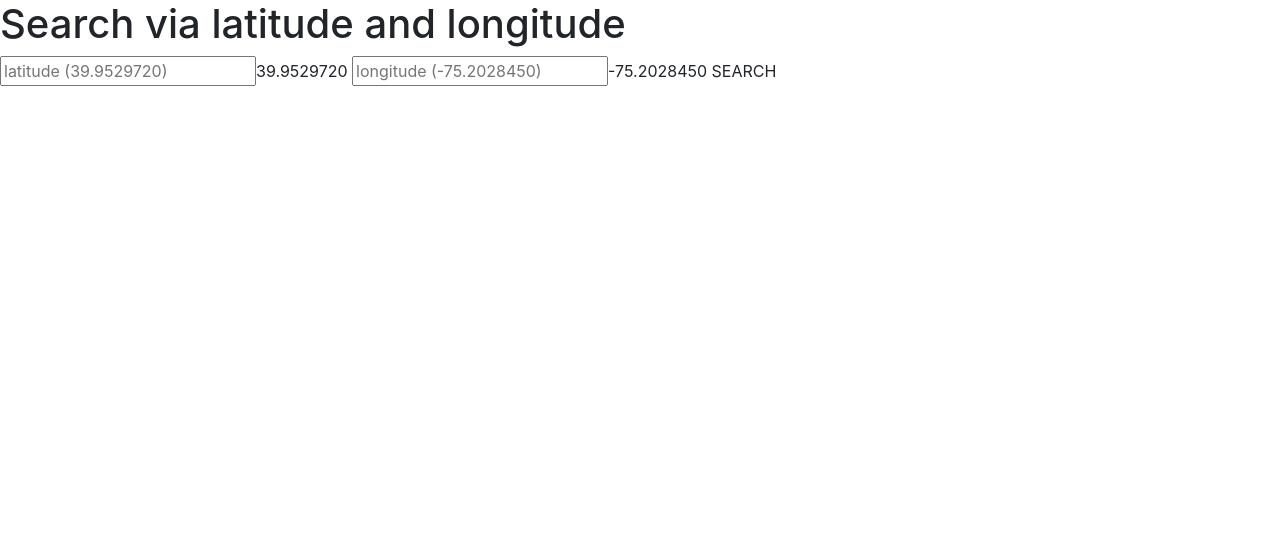
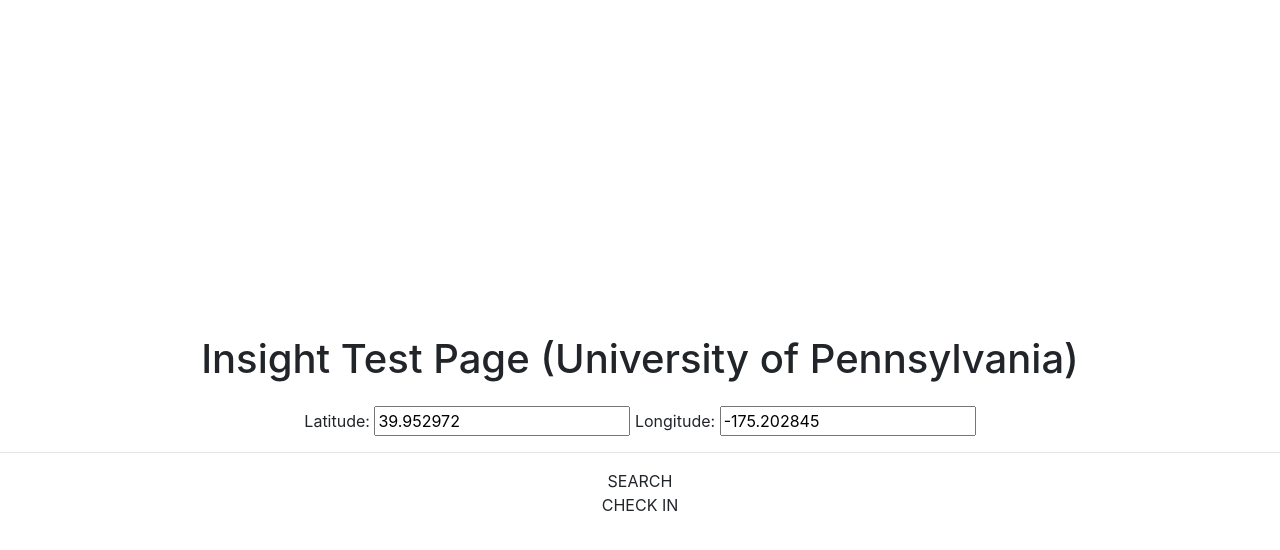
Before and after one commit to hack-int-elligence/insight, a website: page views/index.html in a window 1280 px wide. Drawn offline with nearby package versions, Linux system fonts and the light colour scheme.

Commit message:
set up fb checkin test

```diff
--- a/routes/geocode.js
+++ b/routes/geocode.js
@@ -135,6 +135,7 @@
                         value: 'SELF'
                     }
                 }, function(checkinResponse) {
+                    console.log(checkinResponse);
                     res.status(200).send(checkinResponse);
                 });
             } else {
--- a/views/index.html
+++ b/views/index.html
@@ -33,12 +33,17 @@
 </head>
 
 <body id="page-top">
-    <div style="margin:auto">
-        <h1>Search via latitude and longitude</h1>
+    <div style="margin:auto; text-align: center; padding:25% 0">
+        <h1 style="padding: 15px 0">Insight Test Page (University of Pennsylvania)</h1>
         <form>
-            <input id="lat" type="text" name="latitude" placeholder="latitude (39.9529720)">39.9529720</input>
-            <input id="long" type="text" name="longitude" placeholder="longitude (-75.2028450)">-75.2028450</input>
+            Latitude:
+            <input id="lat" type="text" name="latitude" placeholder="latitude (39.9529720)"></input>
+            Longitude:
+            <input id="long" type="text" name="longitude" placeholder="longitude (-75.2028450)"></input>
+            <hr />
             <span id="insight" value="search">SEARCH</span>
+            <br />
+            <span id="checkin-test" vale="checkin">CHECK IN</span>
         </form>
     </div>
     <div id="results">
@@ -47,6 +52,8 @@
         </template>
     </div>
     <script type="text/javascript">
+    $('#lat').val(39.9529720);
+    $('#long').val(-175.2028450);
     console.log($('#data-template').html());
     var template = $('#data-template').html();
     Mustache.parse(template);
@@ -54,7 +61,6 @@
          var lat = Number($('#lat').val());
          var lon = Number($('#long').val());
          $('#results').empty();
-         console.log(template);
          $.post('/insight', {
             latitude: lat,
             longitude: lon
@@ -62,6 +68,19 @@
             for (var i = 0; i < data.length; i++) {
                 $('#results').append($(Mustache.render(template, data[i])));
             }
+        }, 'json');
+    });
+
+    $('#checkin-test').on('click', function(e) {
+        var lat = Number($('#lat').val());
+        var lon = Number($('#long').val());
+        var authTokenTest = '';
+        $.post('/fb_checkin', {
+            latitude: lat,
+            longitude: lon,
+            authToken: authTokenTest
+        }, function(data) {
+            console.log(data);
         }, 'json');
     });
     </script>
```
